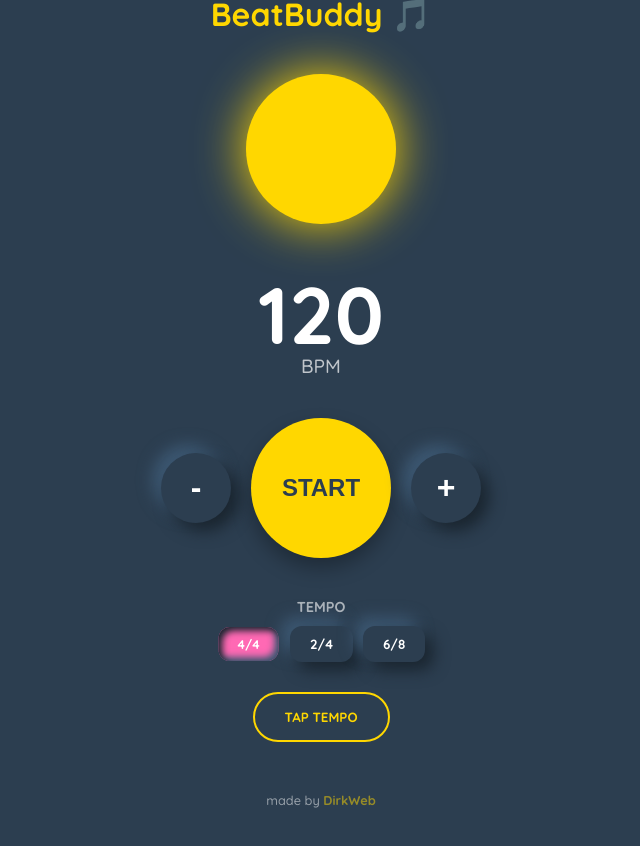
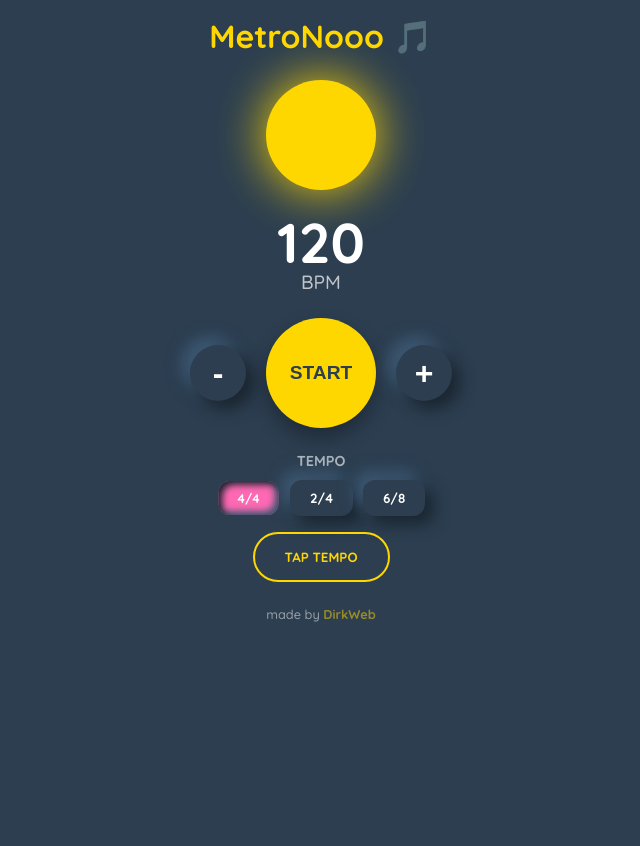
Before and after one commit to Dirktsn/BeatBuddy, a plain HTML site: page index.html in a window 1280 px wide. Shown: the whole page, without its empty margins (319-959 px from the left). After the commit the page ends 800 px from the top, so only its background shows below. Drawn offline with Linux system fonts and the light colour scheme.

Commit message:
Add files via upload

```diff
--- a/assets/css/style.css
+++ b/assets/css/style.css
@@ -5,6 +5,10 @@
     --text-color: #FFFFFF;
     --shadow: 8px 8px 16px #1a252f, -8px -8px 16px #3e5a75;
     --shadow-inner: inset 4px 4px 8px #1a252f, inset -4px -4px 8px #3e5a75;
+}
+
+html {
+    height: 100%;
 }
 
 body {
@@ -15,22 +19,26 @@ body {
     color: var(--text-color);
     display: flex;
     justify-content: center;
-    align-items: center;
-    height: 100vh;
-    overflow: hidden;
+    align-items: flex-start;
+    min-height: 100vh;
+    min-height: 100dvh;
+    overflow-x: hidden;
+    overflow-y: auto;
     user-select: none;
+    box-sizing: border-box;
 }
 
 .app-container {
     text-align: center;
     width: 100%;
     max-width: 400px;
-    padding: 20px;
+    padding: 16px 20px calc(24px + env(safe-area-inset-bottom));
+    box-sizing: border-box;
 }
 
 h1 {
-    font-size: 2rem;
-    margin-bottom: 40px;
+    font-size: clamp(1.4rem, 5vw, 2rem);
+    margin: 0 0 24px;
     color: var(--primary-color);
 }
 
@@ -178,16 +186,47 @@ h1 {
     color: var(--bg-color);
 }
 
-.app-container {
-    /* Add padding to the bottom to avoid overlap with system nav bars */
-    padding-bottom: calc(40px + env(safe-area-inset-bottom));
-}
-
 footer {
-    margin-top: 50px;
+    margin-top: 24px;
+    padding-bottom: env(safe-area-inset-bottom);
     font-size: 0.8rem;
     opacity: 0.5;
     font-weight: 500;
+}
+
+@media (max-height: 800px) {
+    .visualizer-container {
+        margin-bottom: 24px;
+    }
+
+    .pulse {
+        width: 110px;
+        height: 110px;
+    }
+
+    .bpm-display {
+        margin-bottom: 24px;
+    }
+
+    #bpm-value {
+        font-size: 3.5rem;
+    }
+
+    .btn-main {
+        width: 110px;
+        height: 110px;
+        font-size: 1.2rem;
+    }
+
+    .btn-round {
+        width: 56px;
+        height: 56px;
+    }
+
+    .extra-controls {
+        margin-top: 24px;
+        gap: 16px;
+    }
 }
 
 footer a {
--- a/index.html
+++ b/index.html
@@ -2,8 +2,8 @@
 <html lang="en">
 <head>
     <meta charset="UTF-8">
-    <meta name="viewport" content="width=device-width, initial-scale=1.0, maximum-scale=1.0, user-scalable=no">
-    <title>BeatBuddy</title>
+    <meta name="viewport" content="width=device-width, initial-scale=1.0, viewport-fit=cover">
+    <title>MetroNooo</title>
     <link rel="stylesheet" href="assets/css/style.css">
     <link rel="manifest" href="manifest.json">
     <meta name="theme-color" content="#2C3E50">
@@ -12,7 +12,7 @@
 <body>
     <div class="app-container">
         <header>
-            <h1>BeatBuddy 🎵</h1>
+            <h1>MetroNooo 🎵</h1>
         </header>
 
         <div class="visualizer-container">
--- a/sw.js
+++ b/sw.js
@@ -1,5 +1,5 @@
 
-const CACHE_NAME = 'kidbeat-v1';
+const CACHE_NAME = 'metronooo-v2';
 const ASSETS = [
     '/',
     '/index.html',
```
Also changed, not shown: manifest.json.
